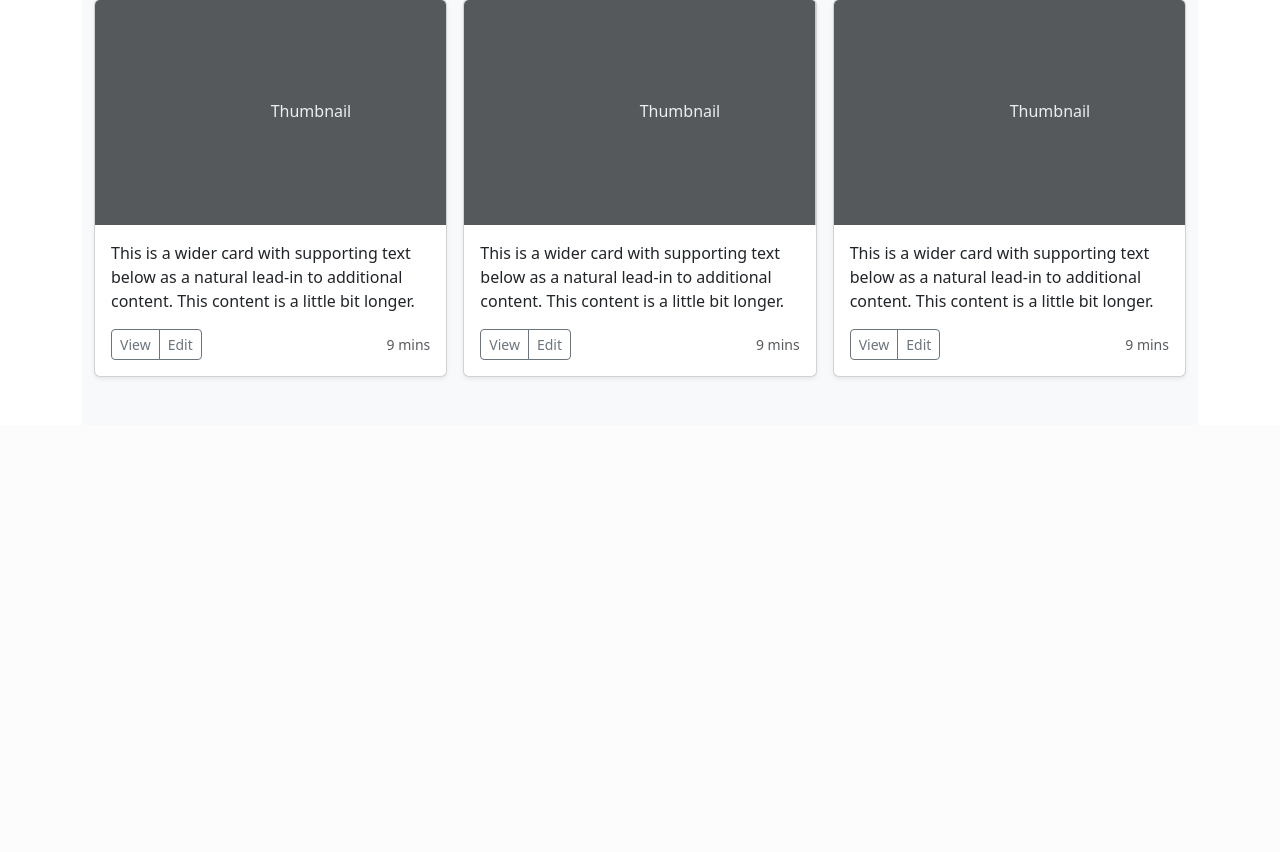
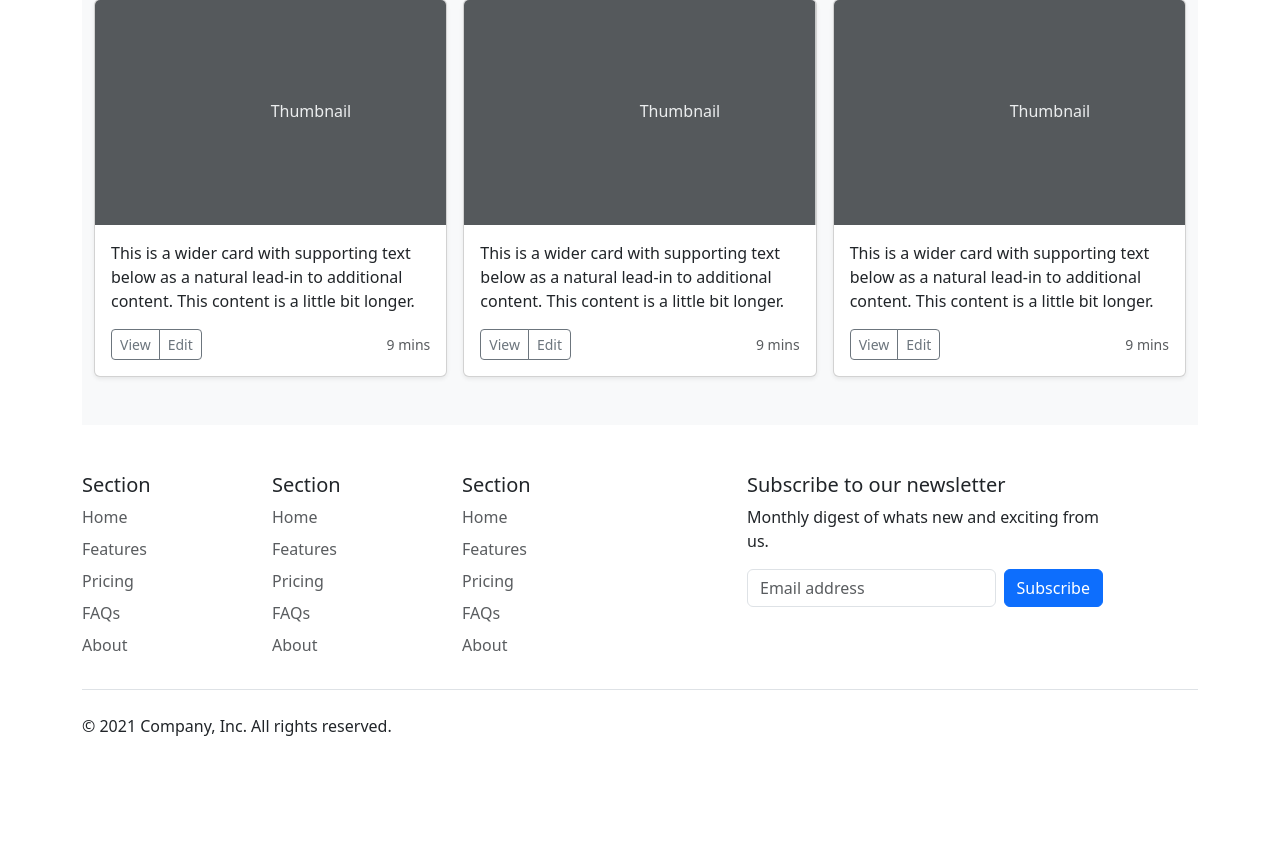
Before and after one commit to Freedy-FR/CI-P5-MagnaPlate, a Django app: page / in a window 1280 px wide. Shown: the part 1413-2265 px from the top of the page. Before the commit the page ends 1792 px from the top, so only its background shows below. Run offline with Django 3.2, Linux system fonts and the light colour scheme; some libraries are stand-ins or nearby versions; some web fonts are replaced.

Commit message:
feat: :sparkles: Add footer template to base template

```diff
--- a/magnaplate/settings.py
+++ b/magnaplate/settings.py
@@ -30,7 +30,7 @@ SECRET_KEY = os.environ.get('SECRET_KEY', '')
 # SECURITY WARNING: don't run with debug turned on in production!
 DEBUG = True
 
-ALLOWED_HOSTS = ["8000-freedyfr-cip5magnaplate-eyvn2n62nm2.ws-eu106.gitpod.io", "magnaplate-3f8ee7baac73.herokuapp.com"]
+ALLOWED_HOSTS = ["8000-freedyfr-cip5magnaplate-1nlmnchpxib.ws-eu106.gitpod.io", "magnaplate-3f8ee7baac73.herokuapp.com"]
 
 
 # Application definition
--- a/templates/base.html
+++ b/templates/base.html
@@ -48,7 +48,9 @@
       <div class="row border-bottom">
         <div class="text-center col-12 col-lg-3 my-auto">
           <a class="navbar-brand" href="#">
-            <h2 class="navbar-brand logo-font text-black fs-1 my-0"><strong>Magna</strong>Plate</h2>
+            <h2 class="navbar-brand logo-font text-black fs-1 my-0">
+              <strong>Magna</strong>Plate
+            </h2>
           </a>
         </div>
 
@@ -96,6 +98,10 @@
 
     {% endblock %}
 
+    <footer>
+      {% include 'includes/footer.html' %}
+    </footer>
+
     {% block postloadjs %}
 
     {% endblock %}
--- /dev/null
+++ b/templates/includes/footer.html
@@ -0,0 +1,59 @@
+<div class="container">
+    <footer class="py-5">
+      <div class="row">
+        <div class="col-2">
+          <h5>Section</h5>
+          <ul class="nav flex-column">
+            <li class="nav-item mb-2"><a href="#" class="nav-link p-0 text-muted">Home</a></li>
+            <li class="nav-item mb-2"><a href="#" class="nav-link p-0 text-muted">Features</a></li>
+            <li class="nav-item mb-2"><a href="#" class="nav-link p-0 text-muted">Pricing</a></li>
+            <li class="nav-item mb-2"><a href="#" class="nav-link p-0 text-muted">FAQs</a></li>
+            <li class="nav-item mb-2"><a href="#" class="nav-link p-0 text-muted">About</a></li>
+          </ul>
+        </div>
+
+        <div class="col-2">
+          <h5>Section</h5>
+          <ul class="nav flex-column">
+            <li class="nav-item mb-2"><a href="#" class="nav-link p-0 text-muted">Home</a></li>
+            <li class="nav-item mb-2"><a href="#" class="nav-link p-0 text-muted">Features</a></li>
+            <li class="nav-item mb-2"><a href="#" class="nav-link p-0 text-muted">Pricing</a></li>
+            <li class="nav-item mb-2"><a href="#" class="nav-link p-0 text-muted">FAQs</a></li>
+            <li class="nav-item mb-2"><a href="#" class="nav-link p-0 text-muted">About</a></li>
+          </ul>
+        </div>
+
+        <div class="col-2">
+          <h5>Section</h5>
+          <ul class="nav flex-column">
+            <li class="nav-item mb-2"><a href="#" class="nav-link p-0 text-muted">Home</a></li>
+            <li class="nav-item mb-2"><a href="#" class="nav-link p-0 text-muted">Features</a></li>
+            <li class="nav-item mb-2"><a href="#" class="nav-link p-0 text-muted">Pricing</a></li>
+            <li class="nav-item mb-2"><a href="#" class="nav-link p-0 text-muted">FAQs</a></li>
+            <li class="nav-item mb-2"><a href="#" class="nav-link p-0 text-muted">About</a></li>
+          </ul>
+        </div>
+
+        <div class="col-4 offset-1">
+          <form>
+            <h5>Subscribe to our newsletter</h5>
+            <p>Monthly digest of whats new and exciting from us.</p>
+            <div class="d-flex w-100 gap-2">
+              <label for="newsletter1" class="visually-hidden">Email address</label>
+              <input id="newsletter1" type="text" class="form-control" placeholder="Email address">
+              <button class="btn btn-primary" type="button">Subscribe</button>
+            </div>
+          </form>
+        </div>
+      </div>
+
+      <div class="d-flex justify-content-between py-4 my-4 border-top">
+        <p>&copy; 2021 Company, Inc. All rights reserved.</p>
+        <ul class="list-unstyled d-flex">
+          <li class="ms-3"><a class="link-dark" href="#"><svg class="bi" width="24" height="24"><use xlink:href="#twitter"/></svg></a></li>
+          <li class="ms-3"><a class="link-dark" href="#"><svg class="bi" width="24" height="24"><use xlink:href="#instagram"/></svg></a></li>
+          <li class="ms-3"><a class="link-dark" href="#"><svg class="bi" width="24" height="24"><use xlink:href="#facebook"/></svg></a></li>
+        </ul>
+      </div>
+    </footer>
+  </div>
```
